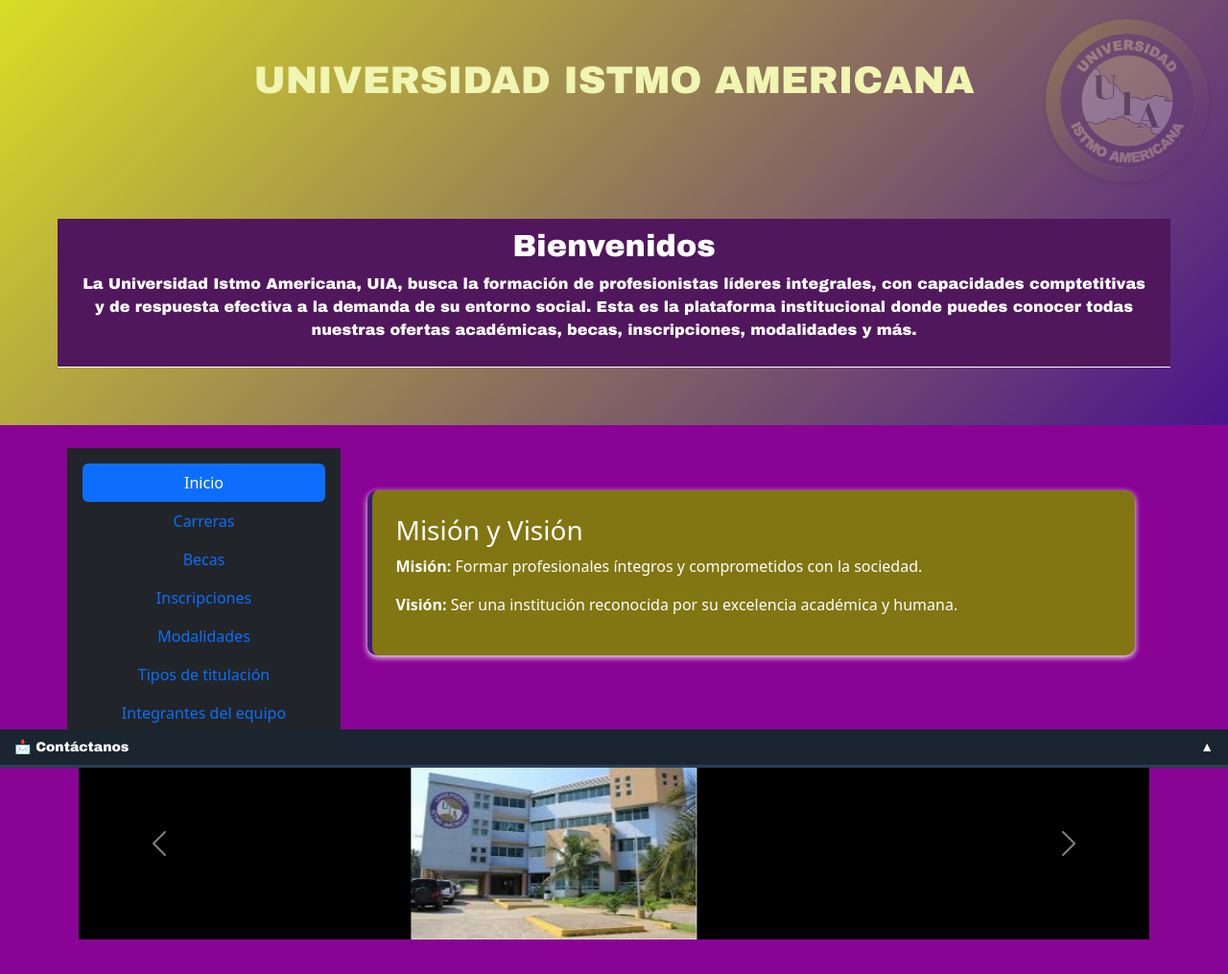
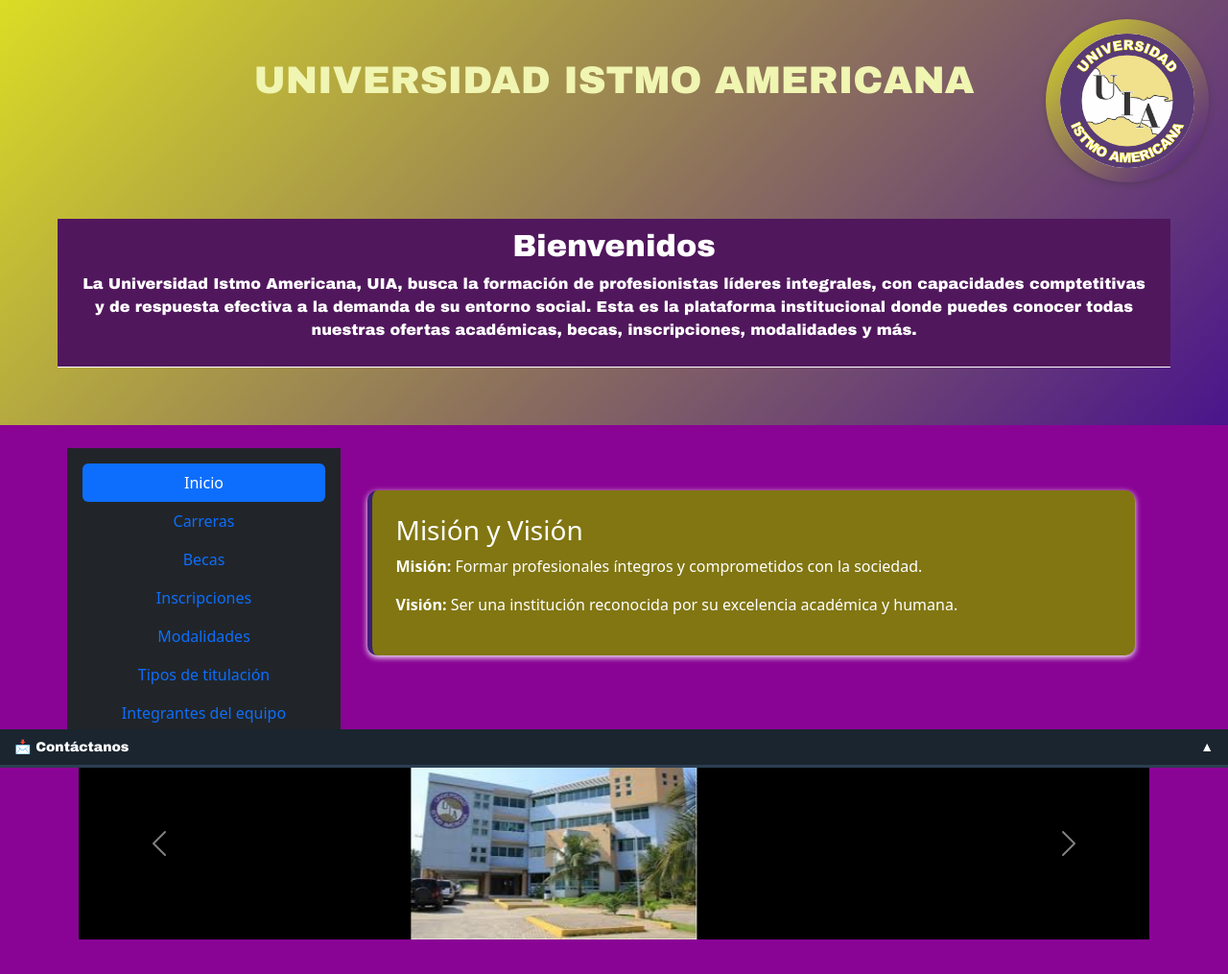
Before and after one commit to judithcruz3121uia-create/proyecto-pagina-web, a plain HTML site: page ejemplo/index.html in a window 1280 px wide. Shown: the whole page at 96% size. Drawn offline with nearby package versions, Linux system fonts and the light colour scheme.

Commit message:
Update estilos.css

```diff
--- a/ejemplo/css/estilos.css
+++ b/ejemplo/css/estilos.css
@@ -28,13 +28,13 @@ header {
   position: absolute;
   top: 20px;         /* Ajusta la altura del logo */
   right: 20px;       /* Pegado a la esquina derecha */
-  opacity: 0.25;     /* Transparencia para marca de agua */
+  opacity: 1;     /* Transparencia para marca de agua */
   z-index: 0;        /* Detrás del texto */
   pointer-events: none;
   background: linear-gradient(135deg, #dadd25, #4A148C);
   border-radius: 50%;
   padding: 15px;
-  box-shadow: 0 2px 6px rgba(0,0,0,0.4);
+  box-shadow: 0 2px 6px rgba(61, 53, 53, 0.4);
 }
 
 .logo img {
```
